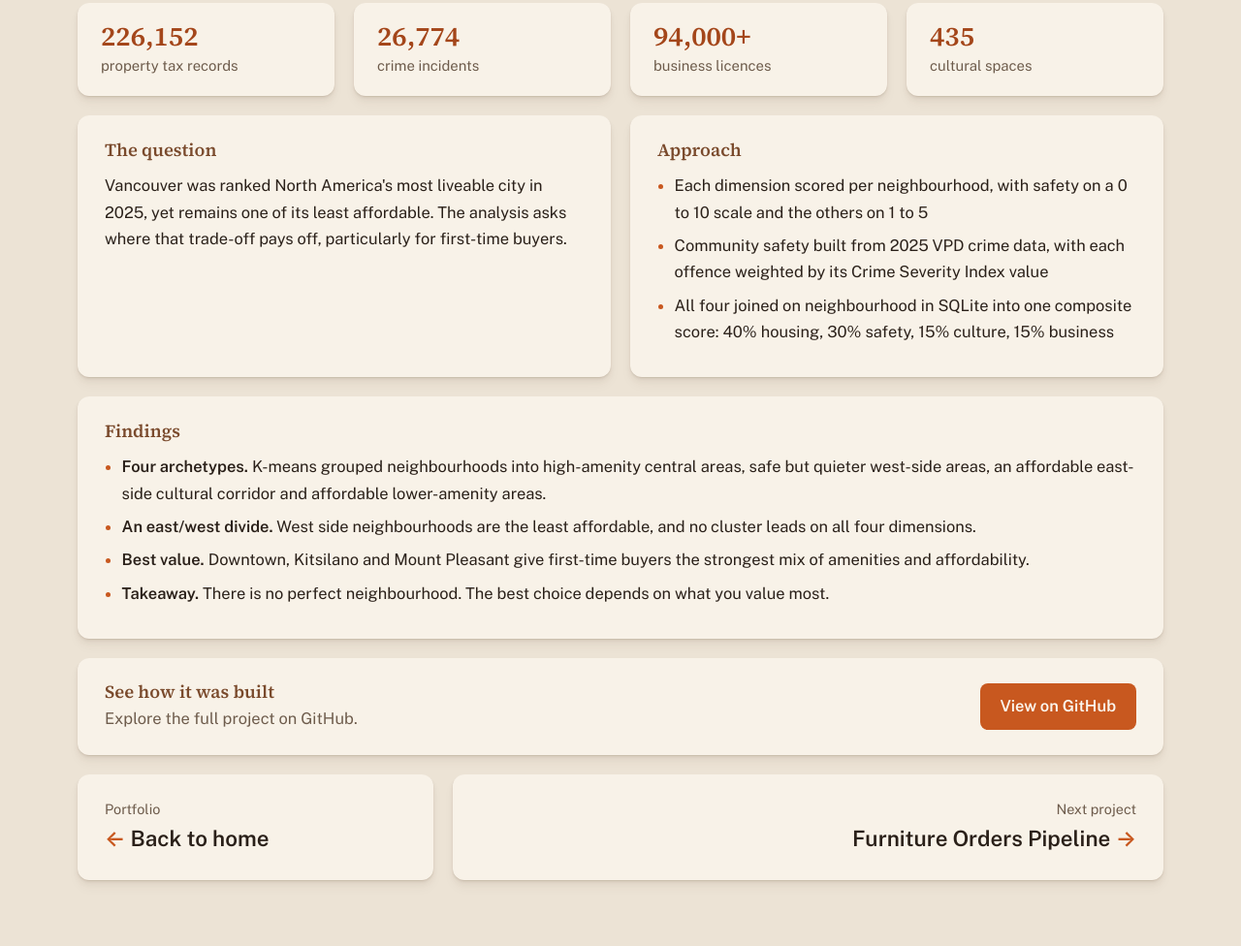
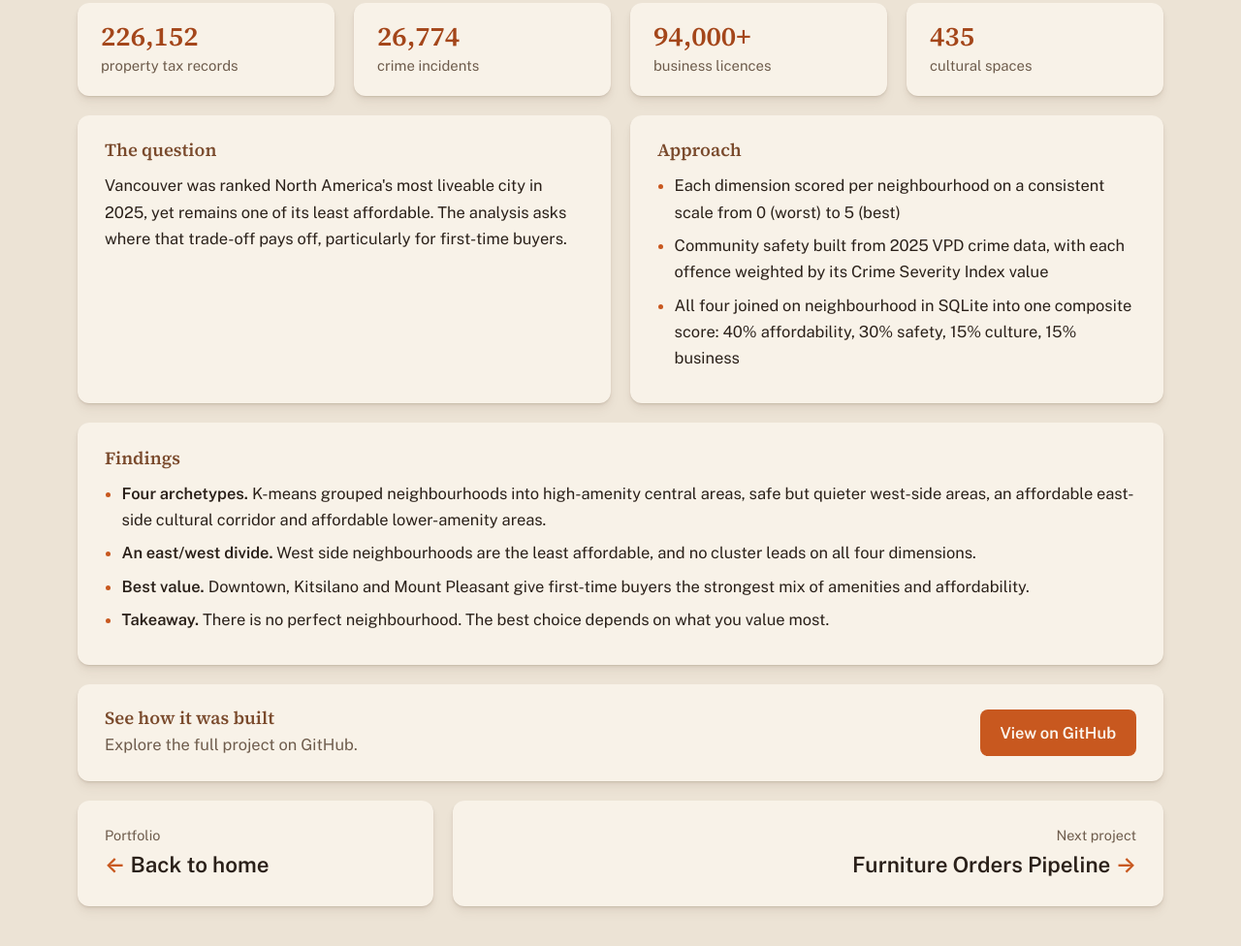
Before and after one commit to AdrianJulve/adrian-portfolio, a plain HTML site: page vancouver-liveability.html in a window 1280 px wide. Shown: the part 1081-2057 px from the top of the page at 97% size. Drawn offline with nearby package versions, Linux system fonts and the light colour scheme.

Commit message:
Update project fact cards and scoring notes

```diff
--- a/vancouver-liveability.html
+++ b/vancouver-liveability.html
@@ -71,9 +71,9 @@
       <section class="panel">
       <h2>Approach</h2>
       <ul>
-        <li>Each dimension scored per neighbourhood, with safety on a 0 to 10 scale and the others on 1 to 5</li>
+        <li>Each dimension scored per neighbourhood on a consistent scale from 0 (worst) to 5 (best)</li>
         <li>Community safety built from 2025 VPD crime data, with each offence weighted by its Crime Severity Index value</li>
-        <li>All four joined on neighbourhood in SQLite into one composite score: 40% housing, 30% safety, 15% culture, 15% business</li>
+        <li>All four joined on neighbourhood in SQLite into one composite score: 40% affordability, 30% safety, 15% culture, 15% business</li>
       </ul>
       </section>
       <section class="panel wide">
```
Also changed, not shown: cartcast-yyc.html (+1 -1 lines).
